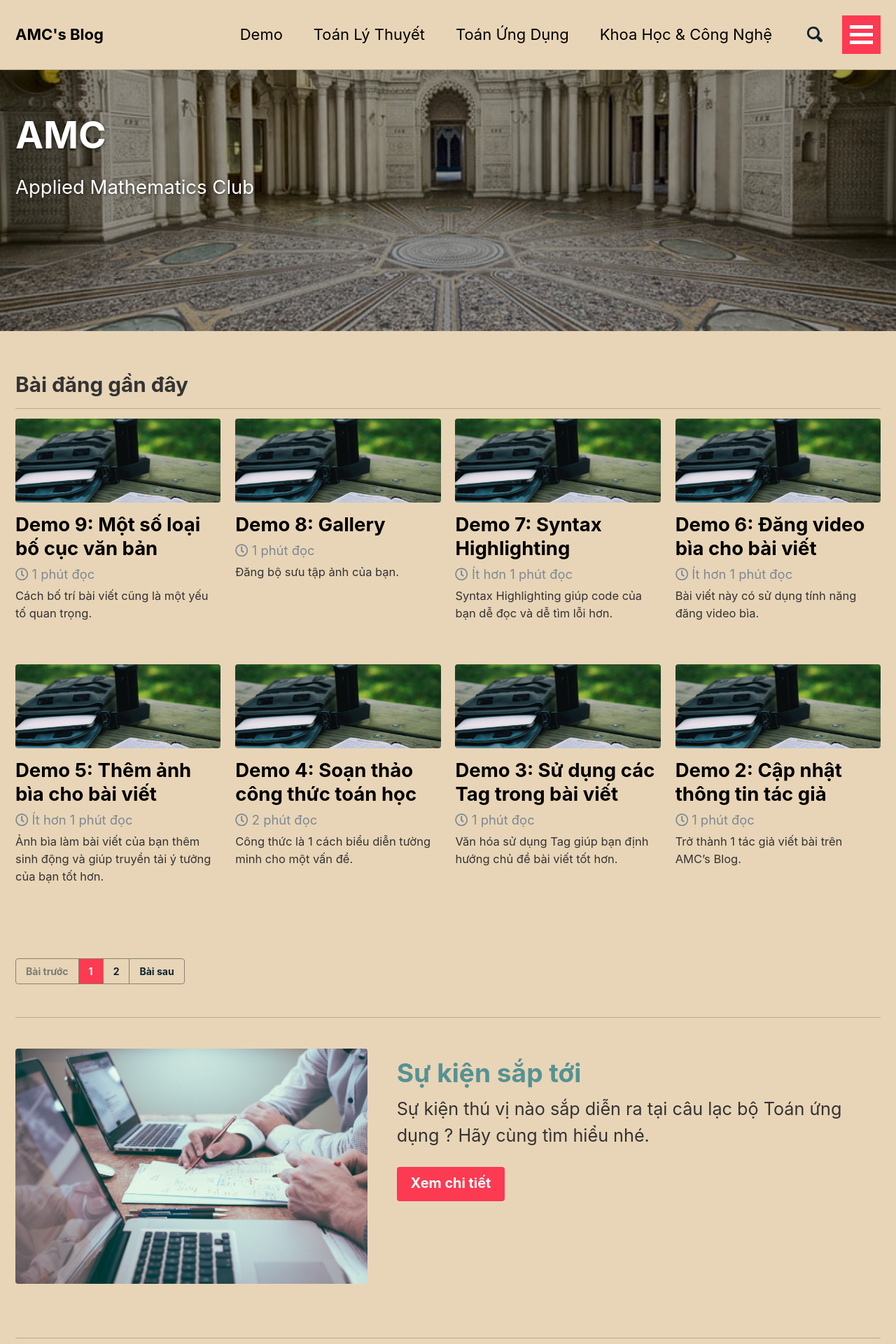
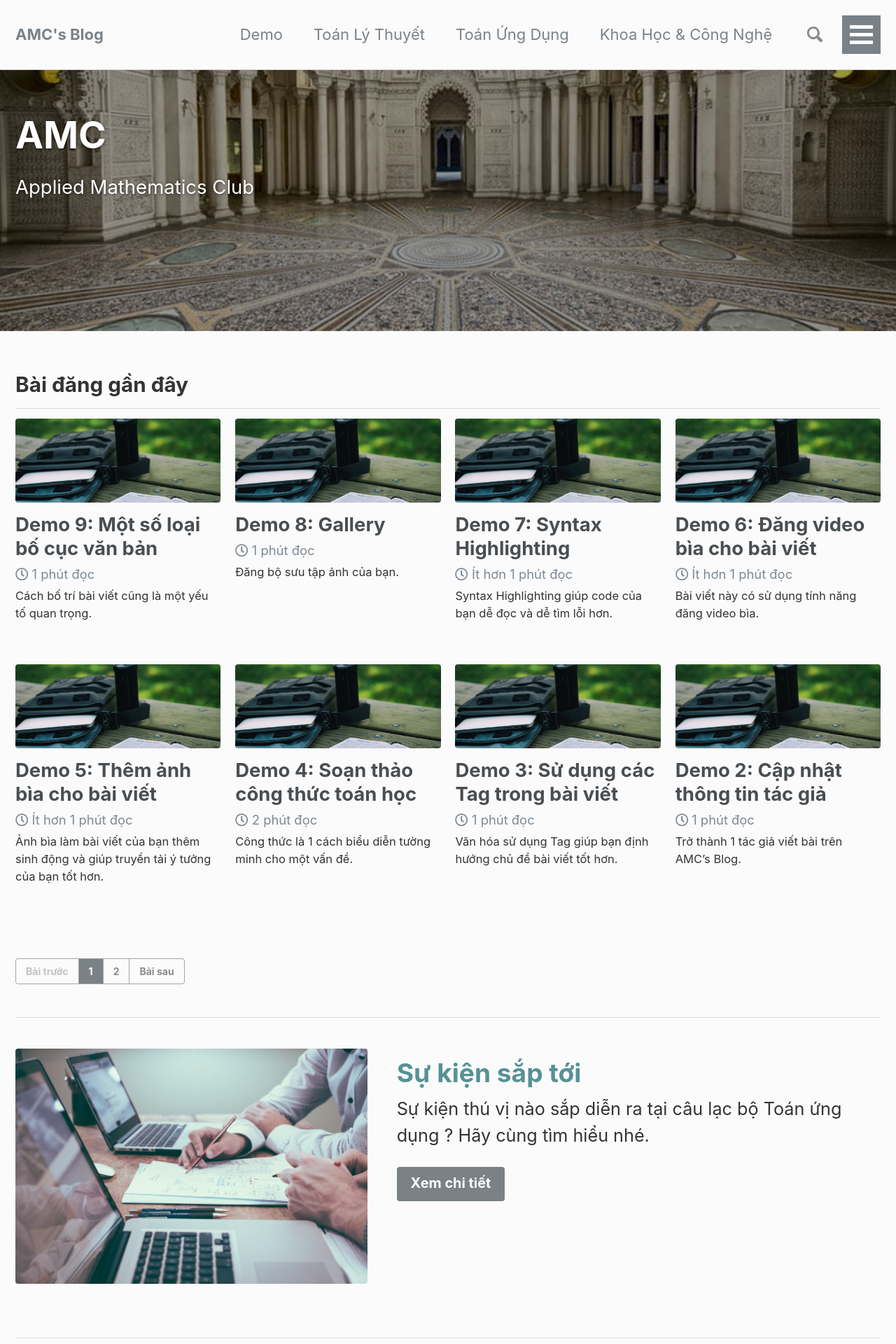
Before and after one commit to testvon/amcblog.github.io, a Jekyll site: the page built from index.html, in a window 1280 px wide. Shown: the top 1920 px of the page at 70% size. Built offline with Jekyll 4.4.1, drawn with Linux system fonts in a browser that asks for light colours; nearby versions of some CDN libraries; the list of posts is cut into pages by our own code.

Commit message:
Update _config.yml

```diff
--- a/_config.yml
+++ b/_config.yml
@@ -5,7 +5,7 @@
 # For technical reasons, this file is *NOT* reloaded automatically when you use
 # `jekyll serve`. If you change this file, please restart the server process.
 
-minimal_mistakes_skin    : "sunrise"	 #"default", "air", "aqua", "contrast", "dark", "dirt", "neon", "mint", "plum", "sunrise"
+minimal_mistakes_skin    : "default"	 #"default", "air", "aqua", "contrast", "dark", "dirt", "neon", "mint", "plum", "sunrise"
 
 # Site Settings
 locale                   : "vi-VN"
```
